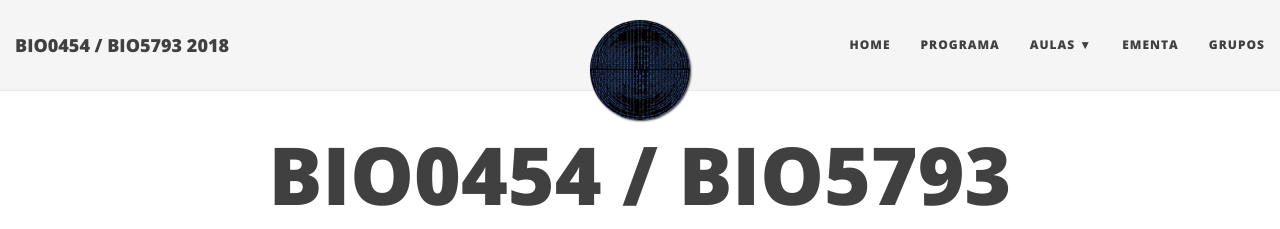
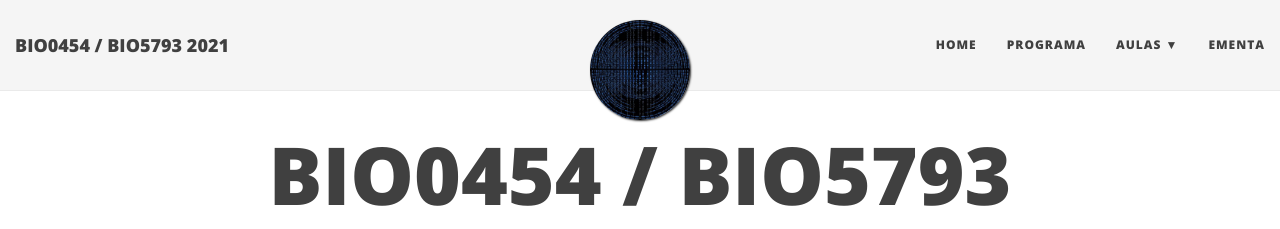
Before and after one commit to tttorres/introprog-copy, a Jekyll site: the page built from index.html, in a window 1280 px wide. Shown: the top 229 px of the page. Built offline with Jekyll 4.4.1, drawn with Linux system fonts in a browser that asks for light colours; nearby versions of some CDN libraries; the list of posts is cut into pages by our own code.

Commit message:
Update _config.yml

```diff
--- a/_config.yml
+++ b/_config.yml
@@ -4,8 +4,8 @@
 # baseurl is the website's URL without the hostname
 
 # If you are building a simple GitHub user page (http://username.github.io) then use these settings:
-url: "http://tttorres.github.io/introprog"
-baseurl: "/introprog"
+url: "http://tttorres.github.io/introprog2021"
+baseurl: "/introprog2021"
 
 # If you are building a GitHub project page then use these settings:
 #url: "http://username.github.io/projectname"
@@ -14,7 +14,7 @@
 # Of course don't forget to change the username and projectname to YOUR username and project
 
 # Name of website
-title: BIO0454 / BIO5793 2018
+title: BIO0454 / BIO5793 2021
 
 # Short description of your site
 description: Introdução à Programação de Computadores para Biologia
@@ -37,7 +37,6 @@
     - Aula09: "2018-10-18-Aula09/"
     - Aula10: "2018-10-18-Aula10/"
   Ementa: "ementa/"
-  Grupos: "grupos/"
 
 
 # Image to show in the navigation bar - image must be a square (width = height)
```
